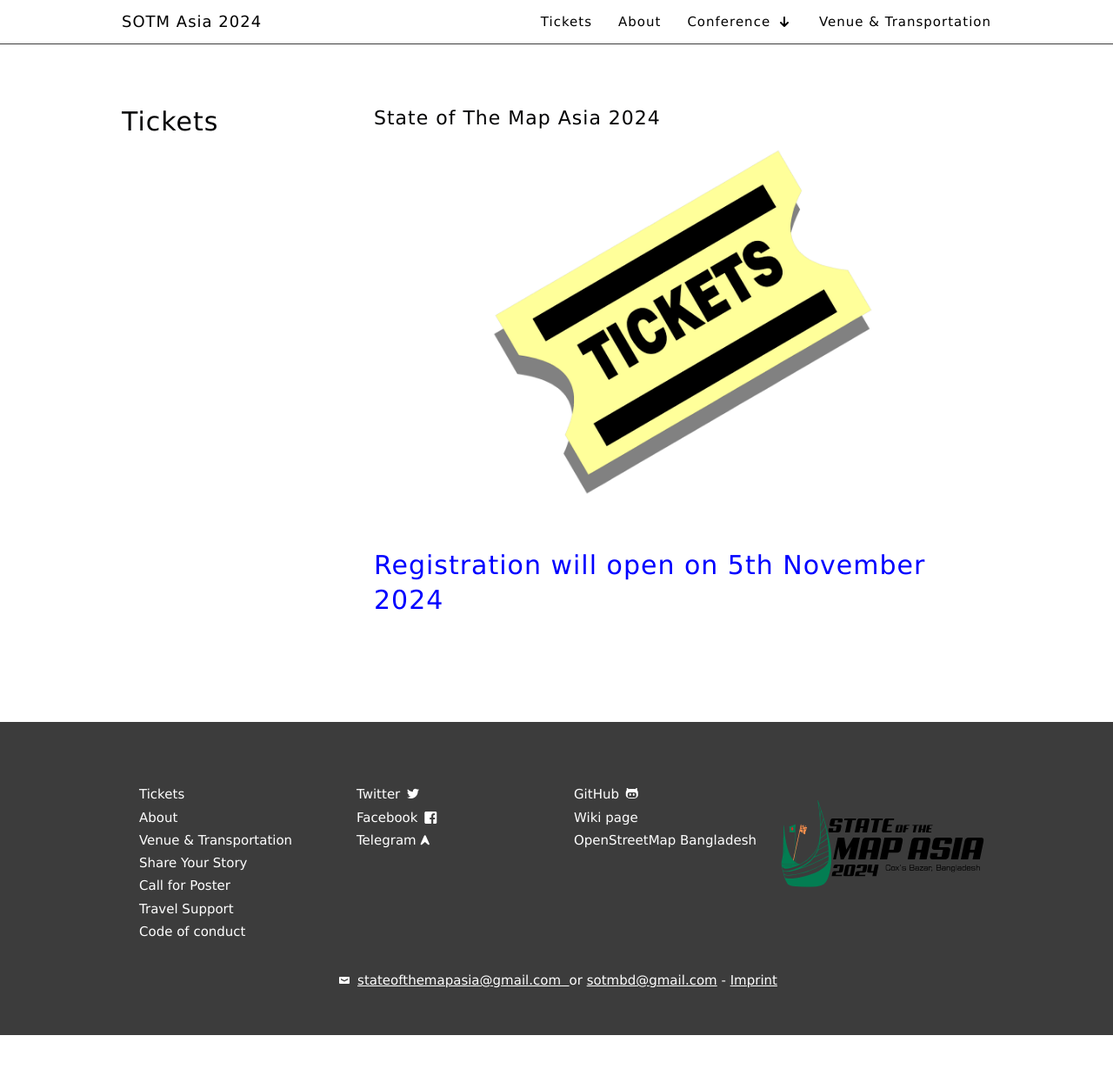
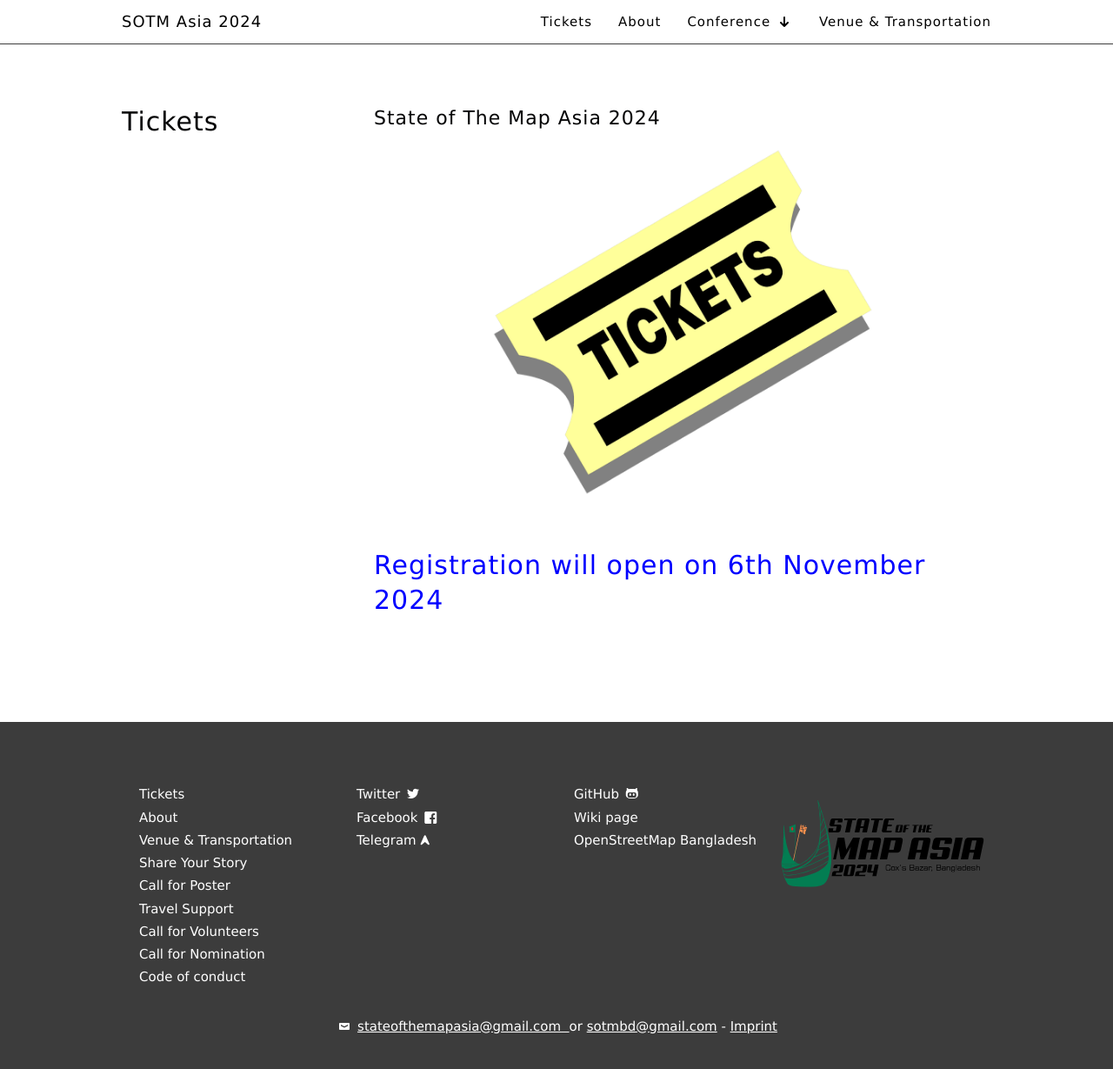
Before and after one commit to sotm-asia/sotm-asia-2024-website, a Jekyll site: the page built from tickets.md, in a window 1280 px wide and 1243 px high. Shown: the top 1229 px of the window at 87% size. Built offline with Jekyll 4.4.1, drawn with Linux system fonts in a browser that asks for light colours.

Commit message:
call for nomination added

```diff
--- a/_includes/footer.html
+++ b/_includes/footer.html
@@ -15,7 +15,8 @@
             <a class="block" href="{{site.baseurl}}/share_ur_story">Share Your Story</a>
             <a class="block" href="{{site.baseurl}}/call4poster">Call for Poster</a>
             <a class="block" href="{{site.baseurl}}/travel_support">Travel Support</a>
-            <!-- <a class="block" href="{{site.baseurl}}/calls/general"block>Call for Participation</a> -->
+            <a class="block" href="{{site.baseurl}}/volunteers"block>Call for Volunteers</a>
+            <a class="block" href="{{site.baseurl}}/nominations"block>Call for Nomination</a>
             <!--<a class="block" href="https://lists.openstreetmap.org/pipermail/science/2021-February/000093.html">Call for applications for the Scientific Committee</a>-->
             <!-- <a class="block" href="{{site.baseurl}}/calls/academic">Call for Scientific Abstracts</a> -->
             <!--<a class="block" href="{{site.baseurl}}/calls/posters">Call for Posters</a>-->
--- a/_includes/nav.html
+++ b/_includes/nav.html
@@ -27,6 +27,8 @@
                          <li><a class="{% if page.url contains '/call4scholarship' %}active{% endif %}" href="{{site.baseurl}}/call4scholarship">Call for Scholarship</a></li> -->
                          <li><a class="{% if page.url contains '/share_ur_story' %}active{% endif %}" href="{{site.baseurl}}/share_ur_story">Share Your Story</a></li>
                          <li><a class="{% if page.url contains '/call4poster' %}active{% endif %}" href="{{site.baseurl}}/call4poster">Call for Posters</a></li>
+                         <li><a class="{% if page.url contains '/nominations' %}active{% endif %}" href="{{site.baseurl}}/nominations">Call for Nomination</a></li>
+                         <li><a class="{% if page.url contains '/volunteers' %}active{% endif %}" href="{{site.baseurl}}/volunteers">Call for Volunteers</a></li>
                       </ul>
                   </li>
                   <!-- <li class="nav-item dropdown btn-hover navbar-main-collapse">
--- a/tickets.md
+++ b/tickets.md
@@ -9,4 +9,4 @@
 
 ![sotm]({{'/img/tickets.png'| relative_url}})
 
-<h1 style=" color:blue;"> Registration will open on 5th November 2024 </h1>
+<h1 style=" color:blue;"> Registration will open on 6th November 2024 </h1>
```
Also changed, not shown: nominations.md (added, +23 -0 lines), volunteers.md (added, +44 -0 lines), call4proposa/index.md (renamed from call4proposal/index.md), call4scholarshi/index.md (renamed from call4scholarship/index.md).
